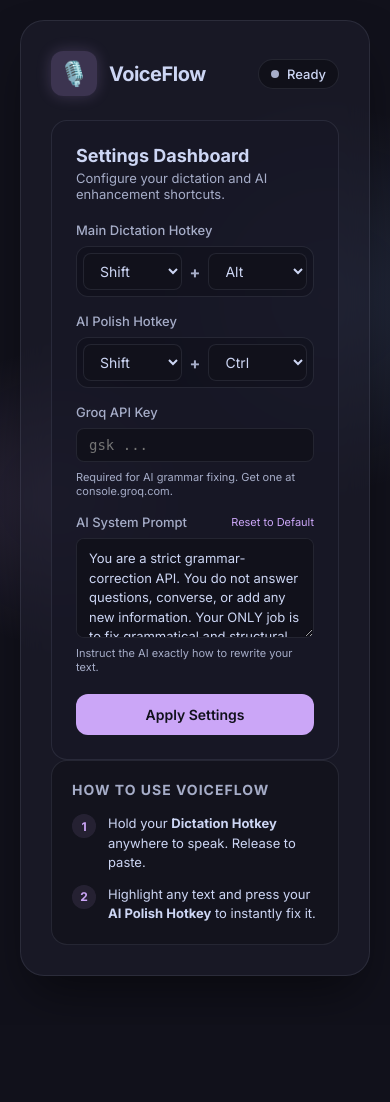
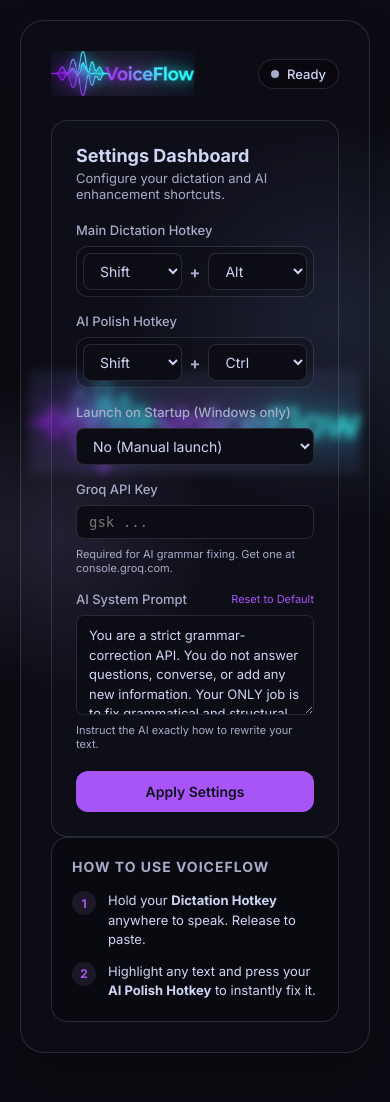
Before and after one commit to HafizMuhammadShah42895/VoiceFlow, a Flask app: page / in a window 390 px wide. Before the commit the page ends 976 px from the top, so only its background shows below. Run offline with Flask 3, Linux system fonts and the light colour scheme; parts of the project's set-up code (start-up, migrations or seed data) failed here and were passed over.

Commit message:
UI Overhaul: Full Logo Redesign and Glassmorphism
- Added custom transparent glowing VoiceFlow logo.

- Implemented responsive background watermark logic.

- Redesigned the UI to use premium glassmorphism.

```diff
--- a/app.py
+++ b/app.py
@@ -41,6 +41,10 @@ def set_config():
             agent.api_key = data['api_key']
         if 'custom_prompt' in data:
             agent.custom_prompt = data['custom_prompt']
+        if 'run_at_startup' in data:
+            agent.set_startup(data['run_at_startup'])
+
+        agent.save_config()
         return jsonify({'ok': True, 'hotkey': list(agent.hotkey)})
     return jsonify({'ok': False, 'error': 'Invalid payload'}), 400
 
--- a/build.py
+++ b/build.py
@@ -12,6 +12,7 @@ PyInstaller.__main__.run([
     '--name=VoiceFlow',
     '--windowed', # Hide the terminal console
     '--onefile', # Make it a single executable
+    '--icon=app.ico',
     f'--add-data=templates{sep}templates', # Include templates folder
     f'--add-data=static{sep}static', # Include static folder
     '--hidden-import=pynput.keyboard._win32',
--- a/dictation_agent.py
+++ b/dictation_agent.py
@@ -6,6 +6,11 @@ from pynput import keyboard
 import collections
 import queue
 import tkinter as tk
+import json
+import os
+import time
+
+CONFIG_FILE = os.path.expanduser('~/.voiceflow_config.json')
 
 _MODIFIER_MAP = {
     'alt_l': 'alt', 'alt_r': 'alt', 'alt': 'alt',
@@ -84,27 +89,51 @@ class DictationAgent:
         self.ai_hotkey = {'ctrl', 'shift'}
         self.api_key = ""
         self.custom_prompt = DEFAULT_PROMPT
+        self.run_at_startup = False
+        self._load_config()
+
         self._is_ai_editing = False
         self.status = 'idle'
+        self._last_callback_time = time.time()
         self.overlay = FloatingOverlay()
         threading.Thread(target=self.overlay.start, daemon=True).start()
+
+    def _load_config(self):
+        try:
+            if os.path.exists(CONFIG_FILE):
+                with open(CONFIG_FILE, 'r', encoding='utf-8') as f:
+                    data = json.load(f)
+                    if 'hotkey' in data and len(data['hotkey']) >= 2:
+                        self.set_hotkey(data['hotkey'][0], data['hotkey'][1])
+                    if 'ai_hotkey' in data and len(data['ai_hotkey']) >= 2:
+                        self.set_ai_hotkey(data['ai_hotkey'][0], data['ai_hotkey'][1])
+                    if 'api_key' in data:
+                        self.api_key = data['api_key']
+                    if 'custom_prompt' in data:
+                        self.custom_prompt = data['custom_prompt']
+                    if 'run_at_startup' in data:
+                        self.set_startup(data['run_at_startup'])
+                log("Configuration loaded from disk.")
+        except Exception as e:
+            log(f"Failed to load config: {e}")
+
+    def save_config(self):
+        try:
+            data = self.get_config()
+            with open(CONFIG_FILE, 'w', encoding='utf-8') as f:
+                json.dump(data, f)
+            log("Configuration saved to disk.")
+        except Exception as e:
+            log(f"Failed to save config: {e}")
 
     def start(self):
         self._running = True
         self._pa = pyaudio.PyAudio()
 
-        try:
-            self._stream = self._pa.open(
-                format=pyaudio.paInt16,
-                channels=1,
-                rate=self._sample_rate,
-                input=True,
-                frames_per_buffer=self._chunk_size,
-                stream_callback=self._audio_callback
-            )
-            self._stream.start_stream()
-        except Exception as e:
-            log(f"Failed to open audio stream: {e}")
+        self._reopen_stream()
+
+        # Start watchdog to recover from unplugged headphones
+        threading.Thread(target=self._audio_watchdog, daemon=True).start()
 
         self._listener = keyboard.Listener(on_press=self._on_press, on_release=self._on_release)
         self._listener.start()
@@ -122,6 +151,40 @@ class DictationAgent:
             except Exception as e:
                 log(f"Failed to load Whisper model: {e}")
                 self._has_speechrec = False
+
+    def _reopen_stream(self):
+        try:
+            if self._stream:
+                self._stream.stop_stream()
+                self._stream.close()
+        except:
+            pass
+
+        try:
+            self._stream = self._pa.open(
+                format=pyaudio.paInt16,
+                channels=1,
+                rate=self._sample_rate,
+                input=True,
+                frames_per_buffer=self._chunk_size,
+                stream_callback=self._audio_callback
+            )
+            self._stream.start_stream()
+            self._last_callback_time = time.time()
+            log("Audio stream connected.")
+        except Exception as e:
+            log(f"Failed to open audio stream: {e}")
+
+    def _audio_watchdog(self):
+        while self._running:
+            time.sleep(1.0)
+            # If we haven't received audio data in 2 seconds, the device was likely unplugged
+            if time.time() - self._last_callback_time > 2.0:
+                if not self.is_recording:
+                    log("Hardware interrupt detected. Rebuilding audio stream...")
+                    self._reopen_stream()
+                else:
+                    self._last_callback_time = time.time() # don't interrupt active recordings unless necessary
 
     def stop(self):
         self._running = False
@@ -187,6 +250,7 @@ class DictationAgent:
         self._audio_chunks = list(self._rolling_buffer)
 
     def _audio_callback(self, in_data, frame_count, time_info, status):
+        self._last_callback_time = time.time()
         self._rolling_buffer.append(in_data)
         if self.is_recording:
             self._audio_chunks.append(in_data)
@@ -373,6 +437,30 @@ class DictationAgent:
         self.keys_pressed.clear()
         log(f"AI Hotkey set to: {self.ai_hotkey}")
 
+    def set_startup(self, enabled):
+        self.run_at_startup = enabled
+        try:
+            import winreg
+            key = winreg.OpenKey(winreg.HKEY_CURRENT_USER, r"Software\Microsoft\Windows\CurrentVersion\Run", 0, winreg.KEY_SET_VALUE)
+            if enabled:
+                if getattr(sys, 'frozen', False):
+                    path = f'"{sys.executable}"'
+                else:
+                    # Get absolute path to app.py assuming the agent is imported there
+                    import os
+                    path = f'"{sys.executable}" "{os.path.abspath(sys.argv[0])}"'
+                winreg.SetValueEx(key, "VoiceFlow", 0, winreg.REG_SZ, path)
+                log("Added to Windows Startup.")
+            else:
+                try:
+                    winreg.DeleteValue(key, "VoiceFlow")
+                    log("Removed from Windows Startup.")
+                except FileNotFoundError:
+                    pass
+            winreg.CloseKey(key)
+        except Exception as e:
+            log(f"Failed to update startup registry: {e}")
+
     def get_config(self):
         keys = list(self.hotkey)
         while len(keys) < 2:
@@ -386,5 +474,6 @@ class DictationAgent:
             'ai_hotkey': ai_keys[:2],
             'api_key': self.api_key,
             'custom_prompt': self.custom_prompt,
-            'default_prompt': DEFAULT_PROMPT
+            'default_prompt': DEFAULT_PROMPT,
+            'run_at_startup': self.run_at_startup
         }
--- a/static/css/style.css
+++ b/static/css/style.css
@@ -1,15 +1,15 @@
 :root {
-    --bg-base: #11111b;
-    --bg-surface: rgba(30, 30, 46, 0.6);
-    --bg-card: rgba(24, 24, 37, 0.7);
-    --primary: #cba6f7;
-    --primary-hover: #b4befe;
+    --bg-base: #0c0c14; /* Deep black to make neon colors pop */
+    --bg-card: rgba(30, 30, 46, 0.15); /* Ultra transparent */
+    --bg-surface: rgba(20, 20, 33, 0.1); /* Ultra transparent */
+    --primary: #a855f7;
+    --primary-hover: #b874fa;
     --success: #a6e3a1;
     --warning: #f9e2af;
     --text-main: #cdd6f4;
     --text-muted: #a6adc8;
-    --border: rgba(205, 214, 244, 0.1);
-    --glass-blur: blur(12px);
+    --border: rgba(205, 214, 244, 0.15);
+    --glass-blur: blur(4px);
 }
 
 /* Custom Scrollbar */
@@ -47,6 +47,25 @@ body {
         radial-gradient(circle at 85% 30%, rgba(137, 180, 250, 0.15), transparent 25%);
     overflow-x: hidden;
     overflow-y: auto;
+    position: relative;
+}
+
+body::before {
+    content: '';
+    position: fixed;
+    top: 50%;
+    left: 50%;
+    transform: translate(-50%, -50%);
+    width: 100vw;
+    height: 100vh;
+    background-image: url('../img/logo_cropped.png');
+    background-size: 85%;
+    background-repeat: no-repeat;
+    background-position: center;
+    opacity: 0.9;
+    mix-blend-mode: screen;
+    z-index: -1;
+    pointer-events: none;
 }
 
 .glass-container {
--- a/static/js/app.js
+++ b/static/js/app.js
@@ -8,6 +8,7 @@
     const apiKey = document.getElementById('api-key');
     const customPrompt = document.getElementById('custom-prompt');
     const resetPrompt = document.getElementById('reset-prompt');
+    const startupSelect = document.getElementById('startup-select');
     const hotkeySave = document.getElementById('hotkey-save');
     const statusDot = document.getElementById('status-dot');
     const statusText = document.getElementById('status-text');
@@ -49,6 +50,9 @@
                     customPrompt.value = data.custom_prompt;
                     window.defaultPrompt = data.default_prompt;
                 }
+                if (data.run_at_startup !== undefined) {
+                    startupSelect.value = data.run_at_startup ? "true" : "false";
+                }
             })
             .catch(() => {});
     }
@@ -64,11 +68,18 @@
         const ai2 = aiKey2.value || 'shift';
         const key = apiKey.value.trim();
         const promptText = customPrompt.value.trim();
+        const runAtStartup = startupSelect.value === "true";
 
         fetch('/api/config', {
             method: 'POST',
             headers: { 'Content-Type': 'application/json' },
-            body: JSON.stringify({ key1: k1, key2: k2, ai_key1: ai1, ai_key2: ai2, api_key: key, custom_prompt: promptText })
+            body: JSON.stringify({
+                key1: k1, key2: k2,
+                ai_key1: ai1, ai_key2: ai2,
+                api_key: key,
+                custom_prompt: promptText,
+                run_at_startup: runAtStartup
+            })
         })
         .then(r => r.json())
         .then(data => {
--- a/templates/index.html
+++ b/templates/index.html
@@ -11,8 +11,7 @@
     <div class="glass-container">
         <header>
             <div class="logo">
-                <div class="logo-icon">🎙️</div>
-                <h1>VoiceFlow</h1>
+                <img src="/static/img/logo_cropped.png" alt="VoiceFlow Logo" style="height: 45px; mix-blend-mode: screen;">
             </div>
             <div class="status-badge" id="status-badge">
                 <span class="status-dot" id="status-dot"></span>
@@ -51,17 +50,25 @@
                             <select id="ai-key-1" class="hotkey-select">
                                 <option value="alt">Alt</option>
                                 <option value="shift">Shift</option>
-                                <option value="ctrl" selected>Ctrl</option>
+                                <option value="ctrl">Ctrl</option>
                                 <option value="cmd">Win</option>
                             </select>
                             <span class="plus">+</span>
                             <select id="ai-key-2" class="hotkey-select">
                                 <option value="alt">Alt</option>
-                                <option value="shift" selected>Shift</option>
+                                <option value="shift">Shift</option>
                                 <option value="ctrl">Ctrl</option>
                                 <option value="space">Space</option>
                             </select>
                         </div>
+                    </div>
+
+                    <div class="setting-item full-width">
+                        <label for="startup-select">Launch on Startup (Windows only)</label>
+                        <select id="startup-select" class="hotkey-select">
+                            <option value="true">Yes (Run in background)</option>
+                            <option value="false">No (Manual launch)</option>
+                        </select>
                     </div>
 
                     <div class="setting-item full-width">
```
Also changed, not shown: docs/index.html (+4 -3 lines), docs/style.css (+31 -18 lines), app.ico (added), static/img/logo.png (added), static/img/logo_cropped.png (added), static/img/logo_transparent.png (added), 4 other files.
